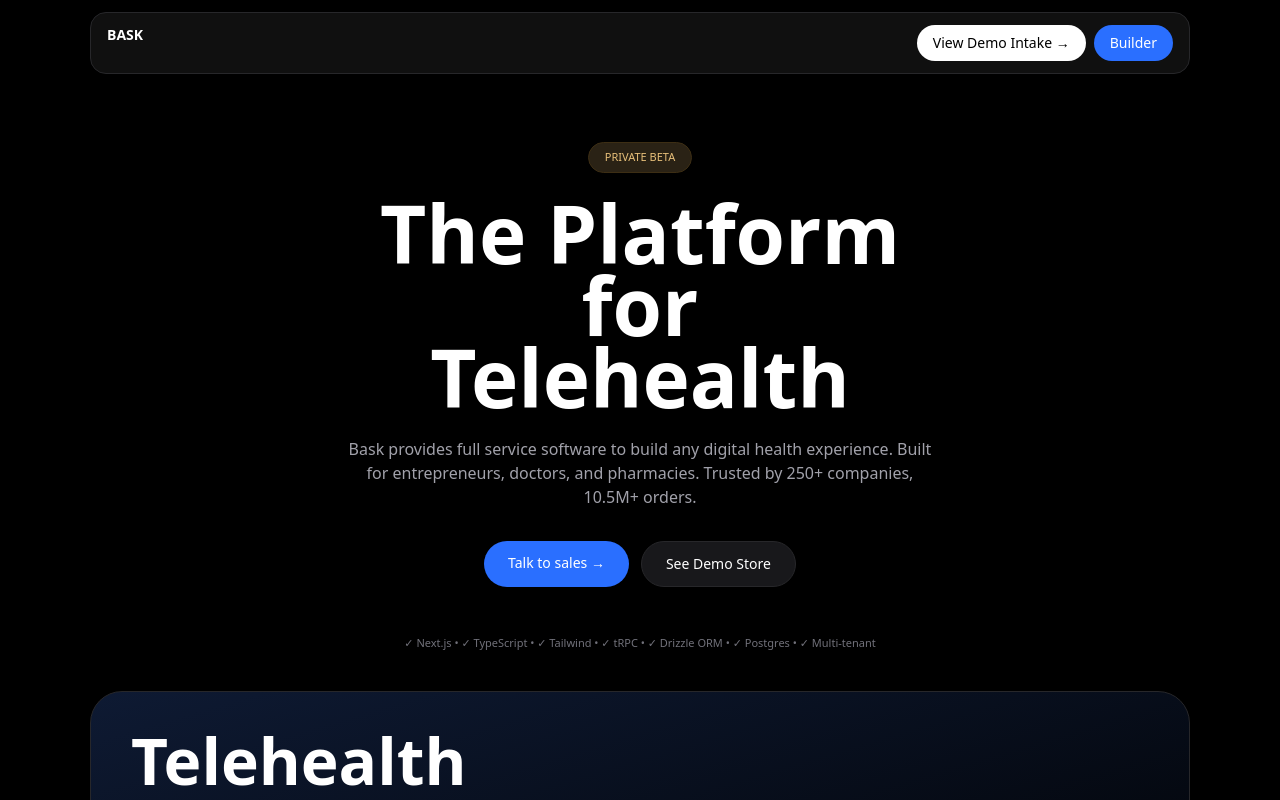
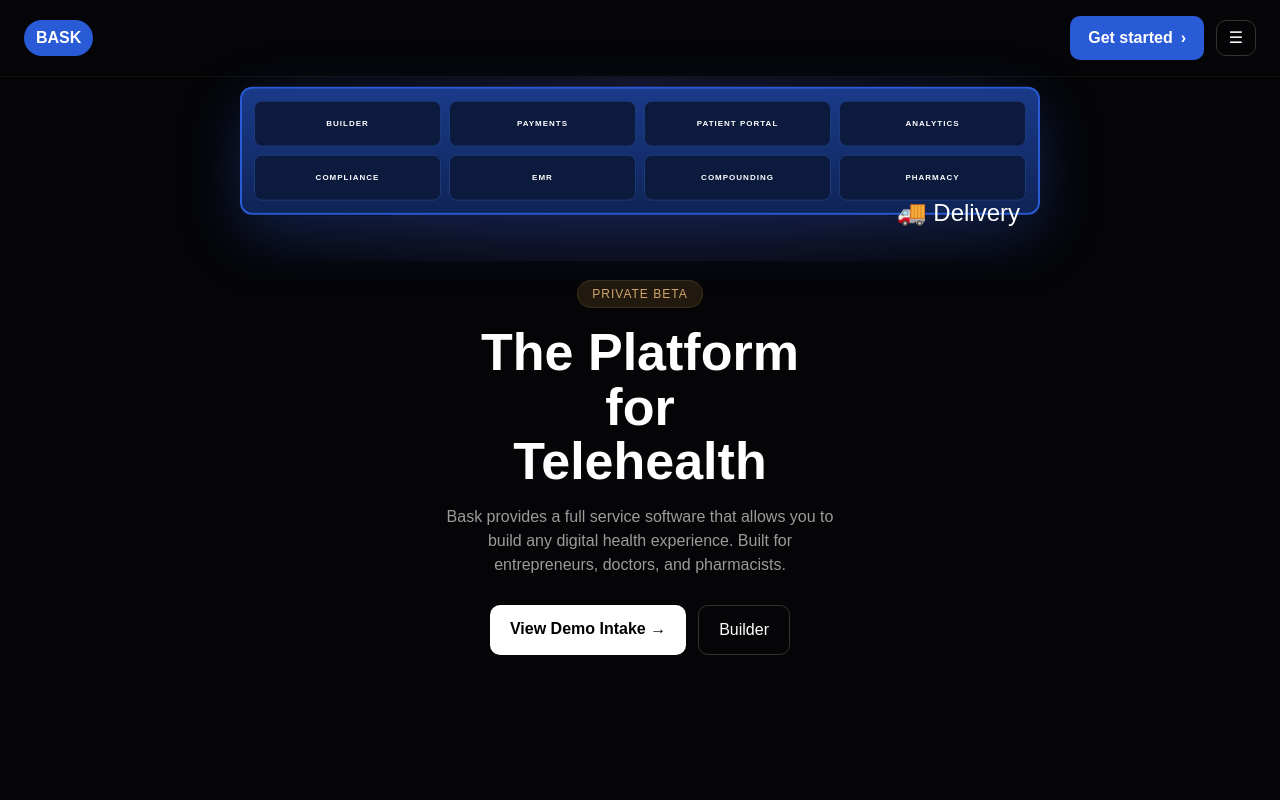
Before and after one commit to Nsikak-hubstori/Baskhealth-clone, a Next.js app: page / in a window 1280 px wide. Shown: the top 800 px of the page. Built offline with nearby package versions, Linux system fonts and the light colour scheme.

Commit message:
Update page.tsx

```diff
--- a/app/page.tsx
+++ b/app/page.tsx
@@ -1,18 +1,67 @@
-"use client"
+"use client";
+import { useState } from "react";
 import Link from "next/link";
-export default function Home(){
- return(
- <div className="min-h-screen bg-black text-white">
-   <div className="sticky top-3 z-50 px-4"><div className="max-w-[1100px] mx-auto bg-[#101010] border border-zinc-800 rounded-[16px] px-4 py-3 flex justify-between"><div className="font-black text-sm">BASK</div><div className="flex gap-2"><Link href="/intake" className="bg-white text-black px-4 py-2 rounded-full text-sm">View Demo Intake →</Link><Link href="/builder" className="bg-[#2A6FFF] px-4 py-2 rounded-full text-sm">Builder</Link></div></div></div>
-   <section className="text-center px-6 pt-20 max-w-[900px] mx-auto">
-     <div className="inline-block bg-[#2A2215] border border-[#3d2e14] text-[#E8C07A] text-[11px] px-4 py-1.5 rounded-full mb-6">PRIVATE BETA</div>
-     <h1 className="text-[56px] md:text-[80px] font-semibold leading-[0.9]">The Platform<br/>for<br/>Telehealth</h1>
-     <p className="text-zinc-400 mt-6 max-w-[600px] mx-auto">Bask provides full service software to build any digital health experience. Built for entrepreneurs, doctors, and pharmacies. Trusted by 250+ companies, 10.5M+ orders.</p>
-     <div className="flex gap-3 justify-center mt-8"><Link href="/builder" className="bg-[#2A6FFF] px-6 py-3 rounded-full text-sm">Talk to sales →</Link><Link href="/intake" className="bg-zinc-900 border border-zinc-800 px-6 py-3 rounded-full text-sm">See Demo Store</Link></div>
-     <div className="mt-12 text-[11px] text-zinc-500">✓ Next.js • ✓ TypeScript • ✓ Tailwind • ✓ tRPC • ✓ Drizzle ORM • ✓ Postgres • ✓ Multi-tenant</div>
-   </section>
-   <section className="px-4 py-10"><div className="max-w-[1100px] mx-auto bg-gradient-to-br from-[#0E1A33] to-black border border-zinc-800 rounded-[32px] p-10"><h2 className="text-[42px] md:text-[64px] font-semibold leading-[0.9]">Telehealth<br/>meets<br/>E-Commerce</h2><p className="text-zinc-400 mt-6 max-w-[600px]">This clone proves end-to-end ownership: form field → tRPC → Drizzle ORM → Postgres → EMR Dashboard. Like Shopify for E-Prescribing.</p></div></section>
-   <div className="text-center pb-10"><Link href="/intake" className="text-sm text-zinc-400 underline">→ Click here to see the white patient intake you built (the store)</Link></div>
- </div>
- )
-       }
+
+export default function Home() {
+  const [showModal, setShowModal] = useState(false);
+  const [email, setEmail] = useState("");
+
+  return (
+    <div style={{background:'#050507', color:'white', minHeight:'100vh', fontFamily:'sans-serif'}}>
+      {/* NAV - like bask.health */}
+      <nav style={{display:'flex', justifyContent:'space-between', alignItems:'center', padding:'16px 24px', borderBottom:'1px solid #111'}}>
+        <div style={{display:'flex', alignItems:'center', gap:8}}>
+          <span style={{background:'#2a5bd7', padding:'6px 12px', borderRadius:20, fontWeight:900}}>BASK</span>
+        </div>
+        <div style={{display:'flex', gap:12, alignItems:'center'}}>
+          <button onClick={()=>setShowModal(true)} style={{background:'#2a5bd7', color:'white', padding:'10px 18px', borderRadius:10, border:0, fontWeight:600, display:'flex', gap:8, alignItems:'center'}}>
+            Get started <span>›</span>
+          </button>
+          <div style={{width:40, height:36, border:'1px solid #333', borderRadius:10, display:'grid', placeItems:'center'}}>☰</div>
+        </div>
+      </nav>
+
+      {/* MOVING HERO IMAGE - Bask building */}
+      <div style={{padding:'20px 0', display:'grid', placeItems:'center', background:'radial-gradient(600px at 50% 0%, #112 0%, #050507 70%)'}}>
+        <div style={{animation:'float 4s ease-in-out infinite', width:'90%', maxWidth:800}}>
+          {/* You can replace this with your own building png - using a styled div to mimic Bask */}
+          <div style={{background:'linear-gradient(180deg,#1a3a8a 0%,#0f2456 100%)', borderRadius:12, border:'2px solid #2a5bd7', padding:12, display:'grid', gridTemplateColumns:'repeat(4,1fr)', gap:8, boxShadow:'0 20px 60px rgba(42,91,215,0.3)'}}>
+            {['BUILDER','PAYMENTS','PATIENT PORTAL','ANALYTICS','COMPLIANCE','EMR','COMPOUNDING','PHARMACY'].map(t=>(
+              <div key={t} style={{background:'#0b1a3d', border:'1px solid #1d3a7a', borderRadius:8, padding:'16px 8px', textAlign:'center', fontSize:8, fontWeight:700, letterSpacing:1}}>{t}</div>
+            ))}
+          </div>
+          <div style={{textAlign:'right', marginTop:-20, marginRight:20, fontSize:24}}>🚚 Delivery</div>
+        </div>
+      </div>
+
+      <style>{`@keyframes float { 0%,100%{transform:translateY(0)} 50%{transform:translateY(-12px)} }`}</style>
+
+      {/* PRIVATE BETA + Title */}
+      <div style={{textAlign:'center', padding:'20px 24px 80px'}}>
+        <span style={{background:'#221a0f', color:'#d4a76a', border:'1px solid #3a2e1a', padding:'6px 14px', borderRadius:20, fontSize:12, letterSpacing:1}}>PRIVATE BETA</span>
+        <h1 style={{fontSize:'52px', lineHeight:1.05, fontWeight:800, marginTop:20}}>The Platform<br/>for<br/>Telehealth</h1>
+        <p style={{opacity:0.6, marginTop:16, maxWidth:400, marginInline:'auto'}}>Bask provides a full service software that allows you to build any digital health experience. Built for entrepreneurs, doctors, and pharmacists.</p>
+
+        <div style={{marginTop:28, display:'flex', gap:12, justifyContent:'center'}}>
+          <Link href="/intake" style={{background:'white', color:'black', padding:'12px 20px', borderRadius:10, textDecoration:'none', fontWeight:700}}>View Demo Intake →</Link>
+          <Link href="/builder" style={{border:'1px solid #333', color:'white', padding:'12px 20px', borderRadius:10, textDecoration:'none'}}>Builder</Link>
+        </div>
+      </div>
+
+      {/* EMAIL MODAL - Get Started */}
+      {showModal && (
+        <div style={{position:'fixed', inset:0, background:'rgba(0,0,0,0.7)', display:'grid', placeItems:'center', zIndex:99, padding:20}}>
+          <div style={{background:'white', color:'black', padding:24, borderRadius:16, width:'100%', maxWidth:400}}>
+            <h2 style={{fontSize:20, fontWeight:800}}>Get started with Bask</h2>
+            <p style={{opacity:0.6, fontSize:14, marginTop:6}}>Enter your email - we will create your telehealth store</p>
+            <form onSubmit={(e)=>{e.preventDefault(); alert(`Welcome ${email} - check console for lead → tRPC → Drizzle`); console.log({email}); setShowModal(false);}} style={{marginTop:16, display:'grid', gap:12}}>
+              <input value={email} onChange={e=>setEmail(e.target.value)} required type="email" placeholder="you@company.com" style={{border:'1px solid #ccc', padding:12, borderRadius:8}} />
+              <button style={{background:'#2a5bd7', color:'white', padding:12, borderRadius:8, border:0, fontWeight:700}}>Continue →</button>
+              <button type="button" onClick={()=>setShowModal(false)} style={{background:'transparent', border:0, opacity:0.5}}>Cancel</button>
+            </form>
+          </div>
+        </div>
+      )}
+    </div>
+  );
+                     }
```
